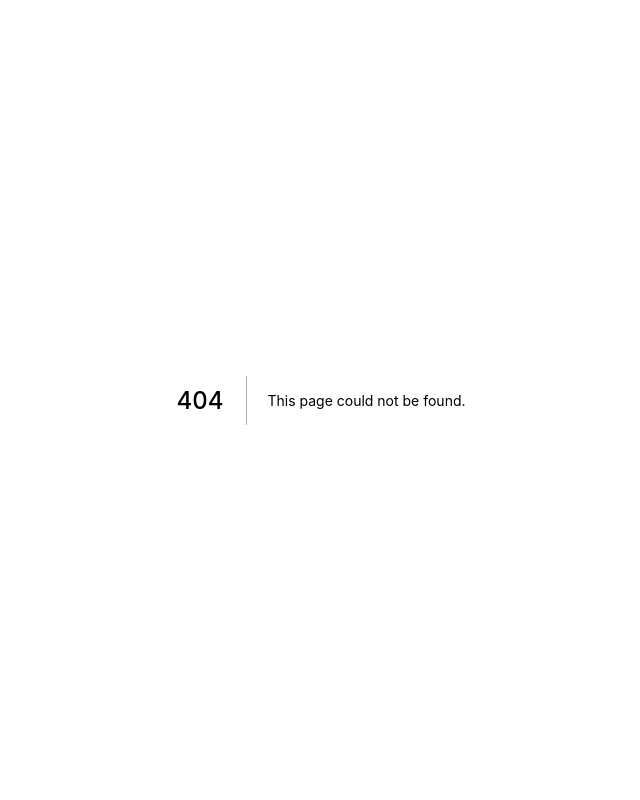
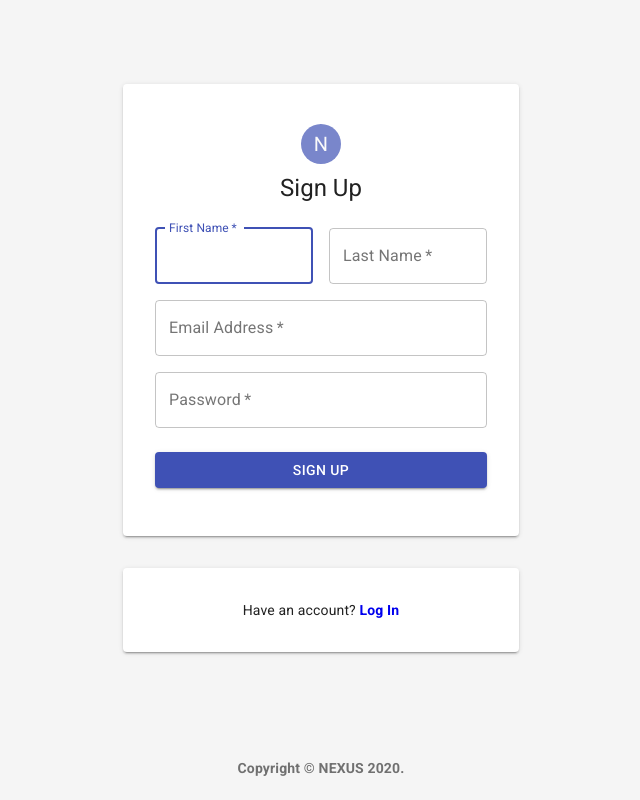
Before and after one commit to uw-nexus/nexus-fe, a Next.js app: page /auth/signup in a window 1280 px wide. Before the commit this address had no page. Shown: the whole page, without its empty margins (319-959 px from the left). Built offline with nearby package versions, Linux system fonts and the light colour scheme.

Commit message:
create signup page and link with login page

```diff
--- /dev/null
+++ b/components/CopyrightFooter.tsx
@@ -0,0 +1,28 @@
+import React from 'react';
+import { Link, Typography } from '@material-ui/core';
+
+export default () => {
+  return (
+    <div
+      style={{
+        minHeight: '4rem',
+        width: '100%',
+        display: 'flex',
+        alignItems: 'center',
+        justifyContent: 'center'
+      }}
+    >
+      <Typography
+        variant='body2'
+        color='textSecondary'
+        style={{ fontWeight: 'bold' }}
+      >
+        {'Copyright © '}
+        <Link color='inherit' href='https://www.facebook.com/uw.nexus'>
+          NEXUS
+        </Link>
+        {' '}{new Date().getFullYear()}{'.'}
+      </Typography>
+    </div>
+  );
+};
--- a/pages/login.tsx
+++ b/pages/auth/login.tsx
@@ -1,71 +1,12 @@
 import React, { useState } from 'react';
-import { Avatar, Button, TextField, Link, Typography, Container, Paper } from '@material-ui/core';
-import { makeStyles } from '@material-ui/core/styles';
+import Link from 'next/link';
+import { Avatar, Button, TextField, Typography } from '@material-ui/core';
+import { Container, Paper } from '@material-ui/core';
 import { Alert } from '@material-ui/lab';
 import fetch from 'isomorphic-unfetch';
 
-function Copyright() {
-  return (
-    <div
-      style={{
-        minHeight: '4rem',
-        width: '100%',
-        display: 'flex',
-        alignItems: 'center',
-        justifyContent: 'center'
-      }}
-    >
-      <Typography
-        variant='body2'
-        color='textSecondary'
-        style={{ fontWeight: 'bold' }}
-      >
-        {'Copyright © '}
-        <Link color='inherit' href='https://www.facebook.com/uw.nexus'>
-          NEXUS
-        </Link>
-        {' '}{new Date().getFullYear()}{'.'}
-      </Typography>
-    </div>
-  );
-}
-
-const useStyles = makeStyles(theme => ({
-  outer: {
-    display: 'flex',
-    flexDirection: 'column',
-    justifyContent: 'center',
-    minHeight: 'calc(100% - 6rem)',
-    marginTop: '2rem'
-  },
-
-  paper: {
-    display: 'flex',
-    flexDirection: 'column',
-    justifyContent: 'center',
-    alignItems: 'center',
-    marginBottom: '2rem',
-    padding: '2rem'
-  },
-
-  avatar: {
-    margin: theme.spacing(1),
-    backgroundColor: theme.palette.primary.light
-  },
-
-  form: {
-    width: '100%',
-    marginTop: theme.spacing(1)
-  },
-
-  submit: {
-    margin: theme.spacing(3, 0, 2)
-  },
-
-  alert: {
-    marginTop: '1rem'
-  }
-}));
+import CopyrightFooter from '../../components/CopyrightFooter';
+import useStyles from '../../static/auth/style';
 
 export default () => {
   const classes = useStyles();
@@ -93,6 +34,9 @@ export default () => {
           <Avatar className={classes.avatar}>
             <p>N</p>
           </Avatar>
+          <Typography component='h1' variant='h5'>
+            Sign In
+          </Typography>
 
           <form className={classes.form} noValidate onSubmit={handleLogin}>
             <TextField
@@ -126,13 +70,14 @@ export default () => {
         <Paper elevation={2} className={classes.paper}>
           <Typography variant='body2' align='center'>
             {`Don't have an account? `}
-            <Link href='#' style={{ fontWeight: 'bold' }}>
-              {'Sign Up'}
+            <Link href='/auth/signup'>
+              <a className={classes.link}>Sign Up</a>
             </Link>
           </Typography>
         </Paper>
       </Container>
-      <Copyright />
+
+      <CopyrightFooter />
     </React.Fragment>
   );
 }
--- /dev/null
+++ b/pages/auth/signup.tsx
@@ -0,0 +1,123 @@
+import React, { useState } from 'react';
+import Link from 'next/link';
+import { Avatar, Button, TextField, Typography } from '@material-ui/core';
+import { Grid, Container, Paper } from '@material-ui/core';
+import { Alert } from '@material-ui/lab';
+import fetch from 'isomorphic-unfetch';
+
+import CopyrightFooter from '../../components/CopyrightFooter';
+import useStyles from '../../static/auth/style';
+
+export default () => {
+  const classes = useStyles();
+
+  const [firstName, setFirstName] = useState('');
+  const [lastName, setLastName] = useState('');
+  const [username, setUsername] = useState('');
+  const [password, setPassword] = useState('');
+
+  const [success, setSuccess] = useState(true);
+  const userType = 'Student';
+
+  const handleSignup = async event => {
+    event.preventDefault();
+
+    try {
+      const signupRes = await fetch('http://127.0.0.1:3100/auth/register', {
+        method: 'POST',
+        headers: { 'Content-Type': 'application/json' },
+        credentials: 'include',
+        body: JSON.stringify({ username, password, userType })
+      });
+
+      if (!signupRes.ok) throw new Error('Failed to create user');
+
+      const studentRes = await fetch('http://127.0.0.1:3100/students', {
+        method: 'POST',
+        headers: { 'Content-Type': 'application/json' },
+        credentials: 'include',
+        body: JSON.stringify({ firstName, lastName, email: username })
+      });
+
+      const { studentId } = await studentRes.json();
+      console.log(studentId);
+
+      setSuccess(true);
+    } catch (err) {
+      setSuccess(false);
+    }
+  };
+
+  return (
+    <React.Fragment>
+      <Container component='main' maxWidth='xs' className={classes.outer}>
+        <Paper elevation={2} className={classes.paper}>
+          <Avatar className={classes.avatar}>
+            <p>N</p>
+          </Avatar>
+          <Typography component='h1' variant='h5'>
+            Sign Up
+          </Typography>
+
+          <form className={classes.form} style={{ marginTop: '1.5rem' }} noValidate onSubmit={handleSignup}>
+            <Grid container spacing={2}>
+              <Grid item xs={12} sm={6}>
+                <TextField
+                  variant='outlined' label='First Name'
+                  id='first-name' name='first-name'
+                  autoComplete='given-name'
+                  required fullWidth autoFocus
+                  onChange={e => setFirstName(e.target.value)}
+                />
+              </Grid>
+              <Grid item xs={12} sm={6}>
+                <TextField
+                  variant='outlined' label='Last Name'
+                  id='last-name' name='last-name'
+                  autoComplete='family-name'
+                  required fullWidth
+                  onChange={e => setLastName(e.target.value)}
+                />
+              </Grid>
+              <Grid item xs={12}>
+                <TextField
+                  variant='outlined' label='Email Address'
+                  id='email' name='email'
+                  autoComplete='email'
+                  required fullWidth
+                  onChange={e => setUsername(e.target.value)}
+                />
+              </Grid>
+              <Grid item xs={12}>
+                <TextField
+                  variant='outlined' label='Password'
+                  name='password' type='password' id='password'
+                  autoComplete='curent-password'
+                  required fullWidth
+                  onChange={e => setPassword(e.target.value)}
+                />
+              </Grid>
+            </Grid>
+
+            { !success ? <Alert className={classes.alert} severity='error'>Someone's already using that email.</Alert> : null}
+
+            <Button type='submit' fullWidth variant='contained' color='primary' className={classes.submit}>
+              Sign Up
+            </Button>
+          </form>
+        </Paper>
+
+        <Paper elevation={2} className={classes.paper}>
+          <Typography variant='body2' align='center'>
+            {`Have an account? `}
+            <Link href='/auth/login'>
+              <a className={classes.link}>Log In</a>
+            </Link>
+          </Typography>
+        </Paper>
+      </Container>
+
+      <CopyrightFooter />
+    </React.Fragment>
+  );
+}
--- /dev/null
+++ b/static/auth/style.tsx
@@ -0,0 +1,43 @@
+import { makeStyles } from '@material-ui/core/styles';
+
+export default makeStyles(theme => ({
+  outer: {
+    display: 'flex',
+    flexDirection: 'column',
+    justifyContent: 'center',
+    minHeight: 'calc(100% - 6rem)',
+    marginTop: '2rem'
+  },
+
+  paper: {
+    display: 'flex',
+    flexDirection: 'column',
+    justifyContent: 'center',
+    alignItems: 'center',
+    marginBottom: '2rem',
+    padding: '2rem'
+  },
+
+  avatar: {
+    margin: theme.spacing(1),
+    backgroundColor: theme.palette.primary.light
+  },
+
+  form: {
+    width: '100%',
+    marginTop: theme.spacing(1)
+  },
+
+  submit: {
+    margin: theme.spacing(3, 0, 2)
+  },
+
+  alert: {
+    marginTop: '1rem'
+  },
+
+  link: {
+    textDecoration: 'none',
+    fontWeight: 'bold'
+  }
+}));
```
